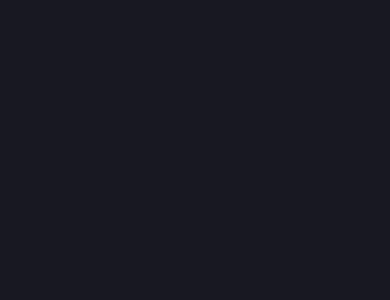
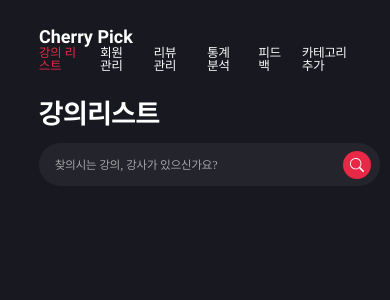
Before and after one commit to cjy0019/cherry-front, a React app: page /admin/lecture-list in a window 390 px wide. Before the commit this address had no page. Shown: the top 300 px of the page. Built offline with nearby package versions, Linux system fonts and the light colour scheme.

Commit message:
feat : 강의리스트 페이지 검색창 제목 파트 모바일, 태블릿 반응형 대응 [#70]

```diff
--- a/src/App.jsx
+++ b/src/App.jsx
@@ -1,13 +1,16 @@
 import React from 'react';
 import { BrowserRouter as Router, Route, Routes } from 'react-router-dom';
+import GlobalStyle from './style/GlobalStyle';
+
 import DetailPage from './components/pages/DetailPage';
 import MainPage from './components/pages/MainPage';
 import ReviewWritePage from './components/pages/ReviewWritePage';
-import GlobalStyle from './style/GlobalStyle';
 import SigninPage from './components/pages/SigninPage';
 import SignupPage from './components/pages/SignupPage';
+// admin
 import LectureRegisterPage from './components/pages/admin/LectureRegisterPage';
 import CategoryRegisterPage from './components/pages/admin/CategoryRegisterPage';
+import LectureListPage from './components/pages/admin/LectureListPage';
 
 const App = () => {
   return (
@@ -29,6 +32,7 @@ const App = () => {
               path='category-registration'
               element={<CategoryRegisterPage />}
             />
+            <Route path='lecture-list' element={<LectureListPage />} />
           </Route>
         </Routes>
       </Router>
--- a/src/components/molecules/admin/header/AdminHeader.jsx
+++ b/src/components/molecules/admin/header/AdminHeader.jsx
@@ -12,9 +12,7 @@ const AdminHeader = () => {
 
         <NavList>
           <LinkWrapper>
-            <StyledNavLink to='/admin/lecture-registration'>
-              강의 리스트
-            </StyledNavLink>
+            <StyledNavLink to='/admin/lecture-list'>강의 리스트</StyledNavLink>
           </LinkWrapper>
           <LinkWrapper>
             <StyledNavLink to='/'>회원 관리</StyledNavLink>
--- /dev/null
+++ b/src/components/pages/admin/LectureListPage.jsx
@@ -0,0 +1,8 @@
+import React from 'react';
+import LectureListTemplate from '../../templates/admin/LectureListTemplate';
+
+export const LectureListPage = () => {
+  return <LectureListTemplate />;
+};
+
+export default LectureListPage;
--- /dev/null
+++ b/src/components/templates/admin/LectureListTemplate.jsx
@@ -0,0 +1,51 @@
+import React from 'react';
+import styled from 'styled-components';
+import palette from '../../../style/palette';
+
+import AdminHeader from '../../molecules/admin/header/AdminHeader';
+import SearchInput from '../../UI/atoms/input/SearchInput';
+
+const LectureListTemplate = () => {
+  return (
+    <>
+      <AdminHeader />
+      <TitleContainer>
+        <CenterWrapper>
+          <Title>강의리스트</Title>
+          <SearchInput main />
+        </CenterWrapper>
+      </TitleContainer>
+    </>
+  );
+};
+
+const Title = styled.h1`
+  font-weight: 700;
+  font-size: 2.25rem;
+  color: ${palette.textWhite};
+
+  @media (max-width: 645px) {
+    font-size: 1.75rem;
+  }
+`;
+
+const TitleContainer = styled.div`
+  display: flex;
+  justify-content: center;
+`;
+
+const CenterWrapper = styled.div`
+  display: flex;
+  justify-content: space-between;
+  align-items: center;
+
+  width: 80%;
+
+  @media (max-width: 645px) {
+    flex-direction: column;
+    align-items: flex-start;
+    gap: 15px;
+  }
+`;
+
+export default LectureListTemplate;
```
